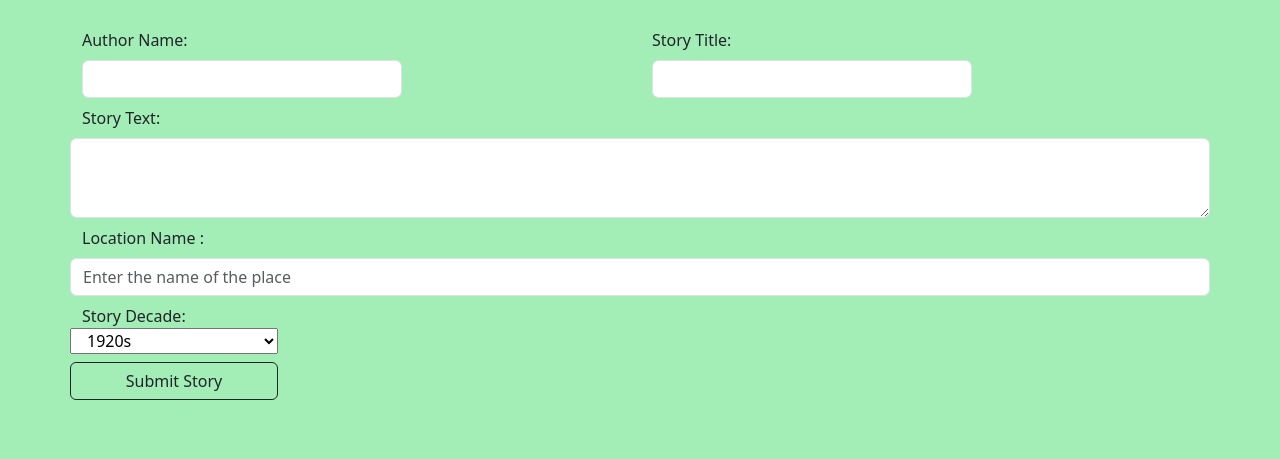
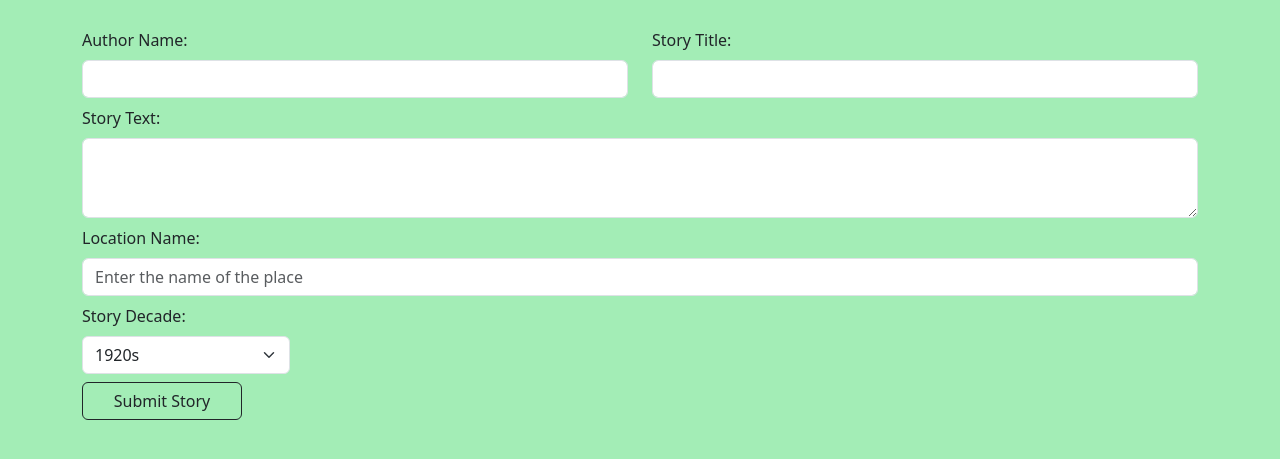
Before and after one commit to NafeesA35/HacktivismII, a Flask app: template ProgramDirectory/templates/submit.html in a window 1280 px wide. Shown: the part 80-539 px from the top of the page. Run offline with Flask 3, Linux system fonts and the light colour scheme; the template is opened without the code that fills it, so the values that code supplies are empty.

Commit message:
fixed alignment of input fields

```diff
--- a/ProgramDirectory/static/css/index_submit.css
+++ b/ProgramDirectory/static/css/index_submit.css
@@ -1,15 +1,5 @@
 body {
     background-color: #a3edb6;
-}
-
-.custom-label{
-    min-width: 13rem;
-    max-width: 20rem;
-}
-
-.dropdown{
-    min-width: 10rem;
-    max-width: 13rem;
 }
 
 .sub_button{
@@ -20,3 +10,8 @@ body {
 textarea.form-control {
     min-height: 5rem; /* adjust as needed */
 }
+
+.form-select{
+    min-width: 10rem;
+    max-width: 13rem;
+}
--- a/ProgramDirectory/templates/submit.html
+++ b/ProgramDirectory/templates/submit.html
@@ -21,29 +21,34 @@
         <main>
             <form id="storyForm" class="container-sm py-4">
                 <div class="row py-1">
-                    <div class="col">
-                        <label for="authorName" class="form-label" >Author Name: </label>
-                        <input type="text" id="authorName" name="authorName" class="form-control custom-label" >
+                    <div class="col-md-6 col-12">
+                        <label for="authorName" class="form-label">Author Name:</label>
+                        <input type="text" id="authorName" name="authorName" class="form-control">
                     </div>
-                    <div class="col">
-                        <label for="storyTitle" class="form-label" >Story Title: </label>
-                        <input type="text" id="storyTitle" name="storyTitle" class="form-control custom-label" >
+                    <div class="col-md-6 col-12">
+                        <label for="storyTitle" class="form-label">Story Title:</label>
+                        <input type="text" id="storyTitle" name="storyTitle" class="form-control">
                     </div>
                 </div>
 
                 <div class="row py-1">
-                    <label for="storyContent" class="form-label" >Story Text: </label>
-                    <textarea id="storyContent" name="storyContent" class="form-control" ></textarea>
+                    <div class="col-12">
+                        <label for="storyContent" class="form-label">Story Text:</label>
+                        <textarea id="storyContent" name="storyContent" class="form-control"></textarea>
+                    </div>
                 </div>
 
                 <div class="row py-1">
-                    <label for="locationTag" class="form-label" >Location Name : </label>
-                    <input type="text" id="locationTag" name="locationTag"  placeholder="Enter the name of the place" class="form-control" >
+                    <div class="col-12">
+                        <label for="locationTag" class="form-label">Location Name:</label>
+                        <input type="text" id="locationTag" name="locationTag" placeholder="Enter the name of the place" class="form-control">
+                    </div>
                 </div>
 
                 <div class="row py-1">
-                    <label for="decadeNum">Story Decade: </label>
-                    <select id="decadeNum" name="decadeNum" class=" dropdown">
+                    <div class="col-12">
+                        <label for="decadeNum" class="form-label">Story Decade:</label>
+                        <select id="decadeNum" name="decadeNum" class="form-select">
                         <option value="1920s">1920s</option>
                         <option value="1930s">1930s</option>
                         <option value="1940s">1940s</option>
@@ -55,11 +60,16 @@
                         <option value="2000s">2000s</option>
                         <option value="2010s">2010s</option>
                         <option value="2020s">2020s</option>
-                    </select>
+                        </select>
+                    </div>
                 </div>
 
                 <div class="row py-1">
-                    <button class="btn btn-outline-dark sub_button" type="submit" id="submitButton" name="submitButton">Submit Story</button>
+                    <div class="col-12">
+                        <button class="btn btn-outline-dark sub_button" type="submit" id="submitButton" name="submitButton">
+                        Submit Story
+                        </button>
+                    </div>
                 </div>
             </form>
         </main>
```
